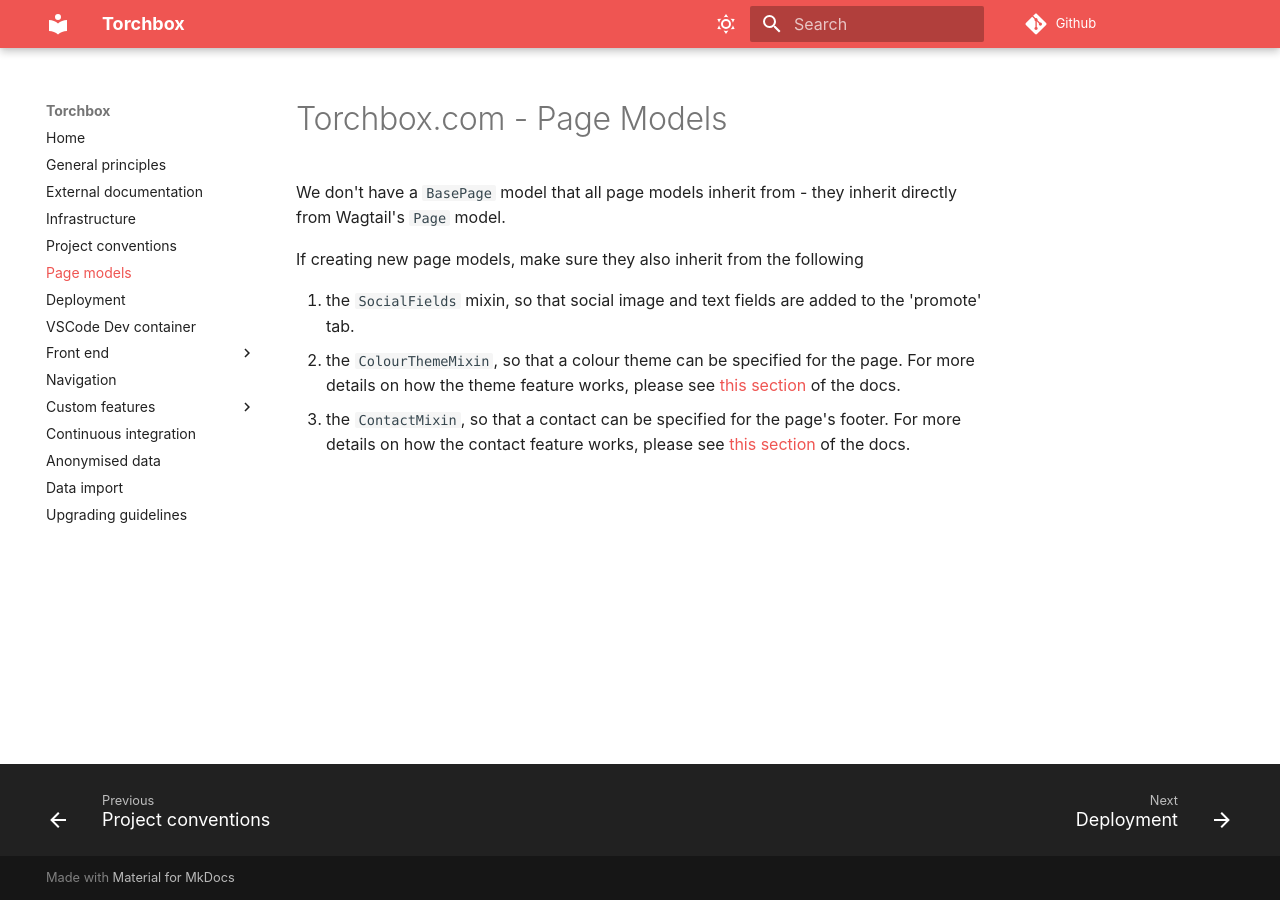
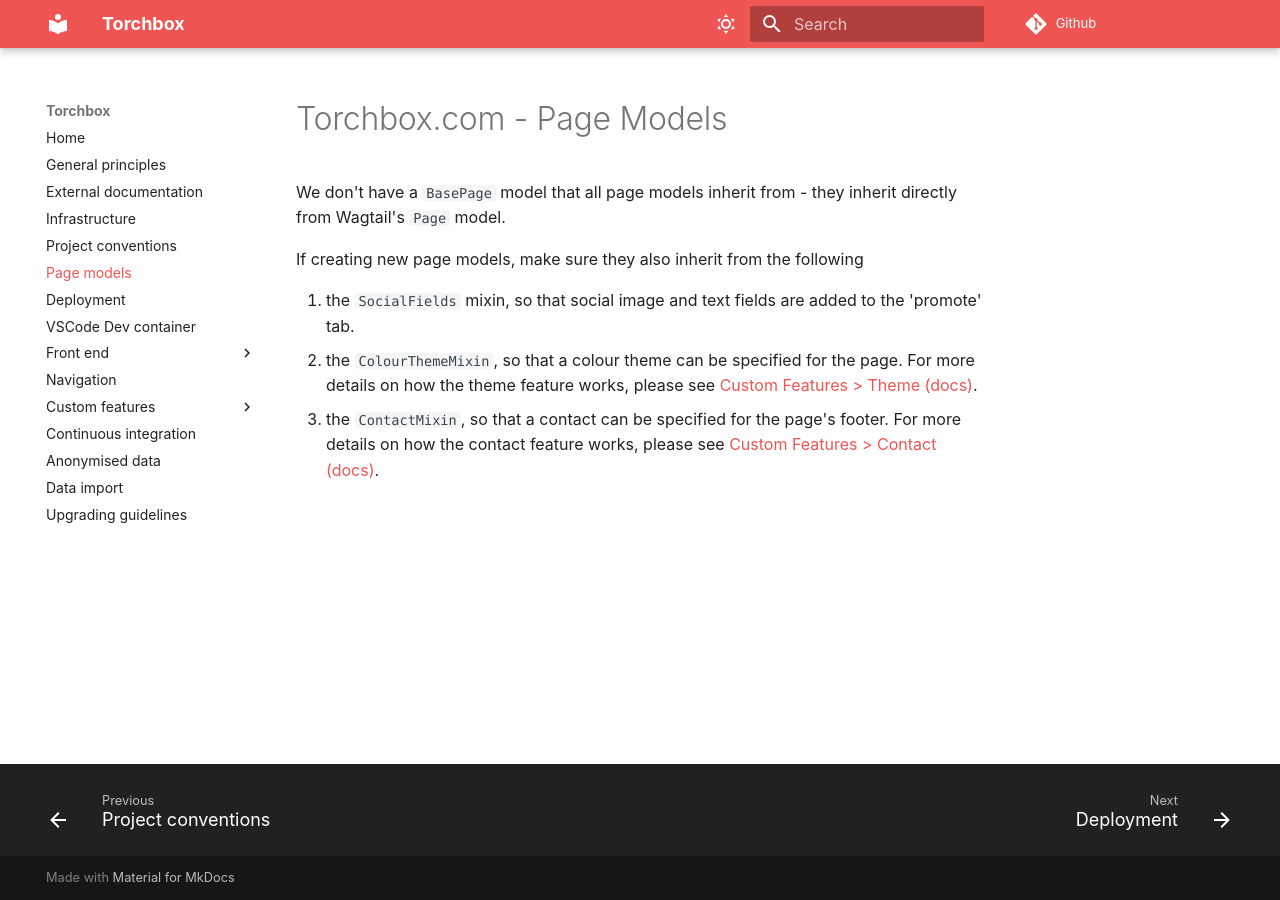
Before and after one commit to torchbox/torchbox.com, an MkDocs documentation site: the page built from docs/page-models.md, in a window 1280 px wide. Built offline with MkDocs 1.6.1 and Material for MkDocs 9.7.7, drawn with Linux system fonts in a browser that asks for light colours; comment, search, counter and statistics services are not loaded.

Commit message:
Use more meaningful link titles

```diff
--- a/docs/page-models.md
+++ b/docs/page-models.md
@@ -5,5 +5,5 @@
 If creating new page models, make sure they also inherit from the following
 
 1. the `SocialFields` mixin, so that social image and text fields are added to the 'promote' tab.
-2. the `ColourThemeMixin`, so that a colour theme can be specified for the page. For more details on how the theme feature works, please see [this section](custom-features/theme.md) of the docs.
-3. the `ContactMixin`, so that a contact can be specified for the page's footer. For more details on how the contact feature works, please see [this section](custom-features/contact.md) of the docs.
+2. the `ColourThemeMixin`, so that a colour theme can be specified for the page. For more details on how the theme feature works, please see [Custom Features > Theme (docs)](custom-features/theme.md).
+3. the `ContactMixin`, so that a contact can be specified for the page's footer. For more details on how the contact feature works, please see [Custom Features > Contact (docs)](custom-features/contact.md).
```
